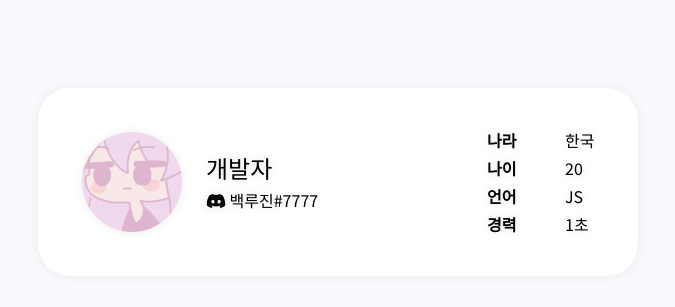
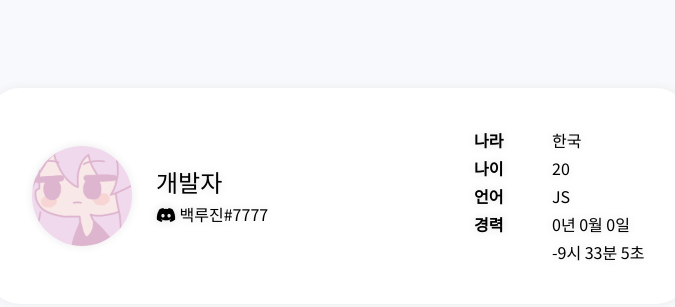
Before and after one commit to d2codings/d2codings.github.io, a plain HTML site: page index.html in a window 1280 px wide. Shown: the part 40-347 px from the top of the page, without its empty margins (302-977 px from the left). Drawn offline with Linux system fonts and the light colour scheme.

Commit message:
Add files via upload

```diff
--- /dev/null
+++ b/app.js
@@ -0,0 +1,46 @@
+const startTime = document.getElementById("start-time");
+const endTime = document.getElementById("end-time");
+
+let toDay = new Date();
+
+const year = 2022;
+const month = 4;
+const date = 18;
+
+const hours = 17;
+const minutes = 6;
+const seconds = 0;
+
+let newYear = toDay.getFullYear();
+
+let newMonth = toDay.getMonth() + 1;
+
+let newDate = toDay.getDate();
+
+let newHours = toDay.getHours();
+
+let newMinutes = toDay.getMinutes();
+
+let newSeconds = toDay.getSeconds();
+
+startTime.innerHTML = `${newYear-year}년 ${newMonth-month}월 ${newDate-date}일`;
+endTime.innerHTML = `${newHours-hours}시 ${newMinutes-minutes}분 ${newSeconds-seconds}초`;
+
+setInterval(function() {
+    toDay = new Date();
+
+    let newYear = toDay.getFullYear();
+
+    let newMonth = toDay.getMonth() + 1;
+
+    let newDate = toDay.getDate();
+
+    let newHours = toDay.getHours();
+
+    let newMinutes = toDay.getMinutes();
+
+    let newSeconds = toDay.getSeconds();
+
+    startTime.innerHTML = `${newYear-year}년 ${newMonth-month}월 ${newDate-date}일`;
+    endTime.innerHTML = `${newHours-hours}시 ${newMinutes-minutes}분 ${newSeconds-seconds}초`;
+}, 1000);
--- a/index.html
+++ b/index.html
@@ -32,10 +32,13 @@
                     <p>한국</p>
                     <p>20</p>
                     <p>JS</p>
-                    <p>1초</p>
+                    <p id="start-time"></p>
+                    <p id="end-time"></p>
                 </div>
+                <div class="clear"></div>
             </div>
         </div>
     </div>
+    <script src="app.js"></script>
 </body>
 </html>
--- a/style.css
+++ b/style.css
@@ -39,7 +39,7 @@ button {
 }
 
 .container {
-    max-width: 600px;
+    max-width: 700px;
     margin: auto;
 }
 
@@ -113,4 +113,11 @@ button {
     .top-text-box {
         margin-top: 32px;
     }
+    .profile-img {
+        margin-left: 0px;
+    }
+    .top-text-box {
+        margin-left: 0px;
+        text-align: center;
+    }
 }
```
